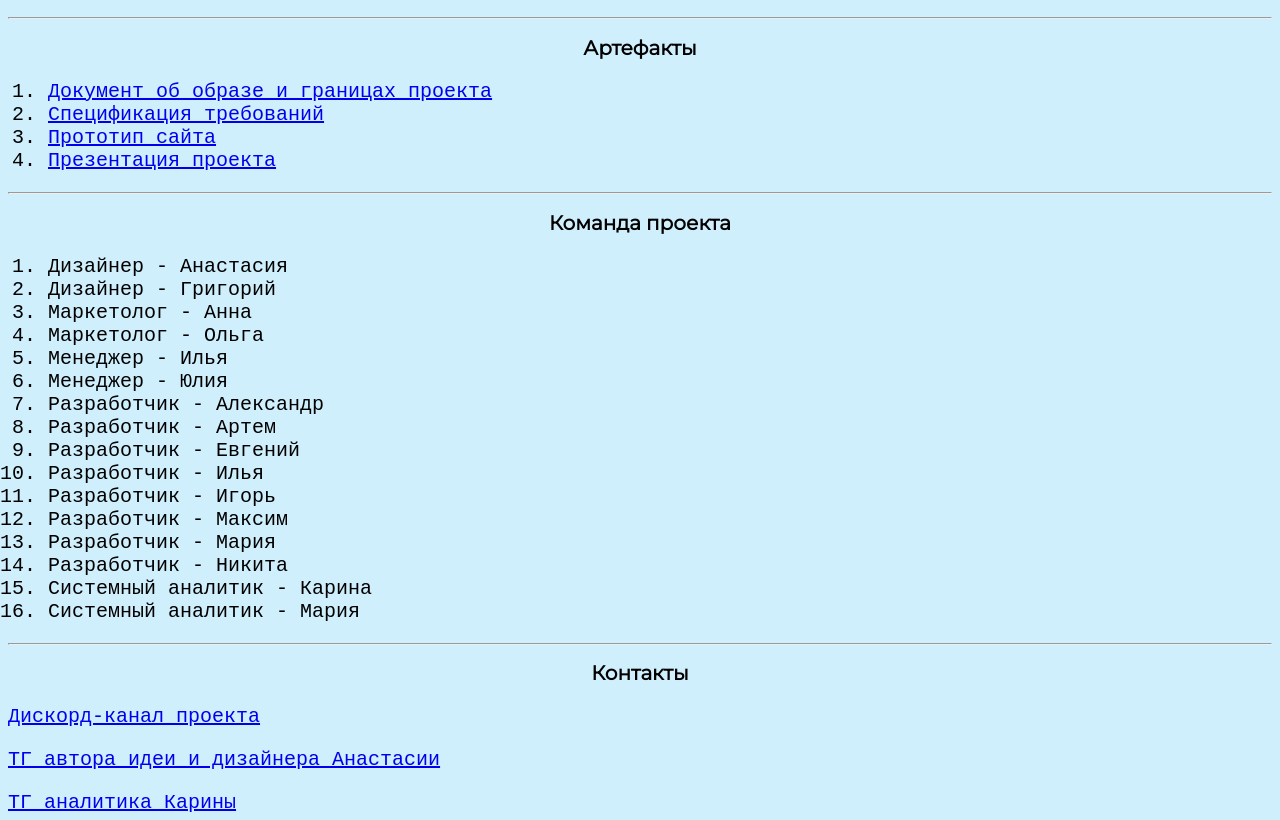
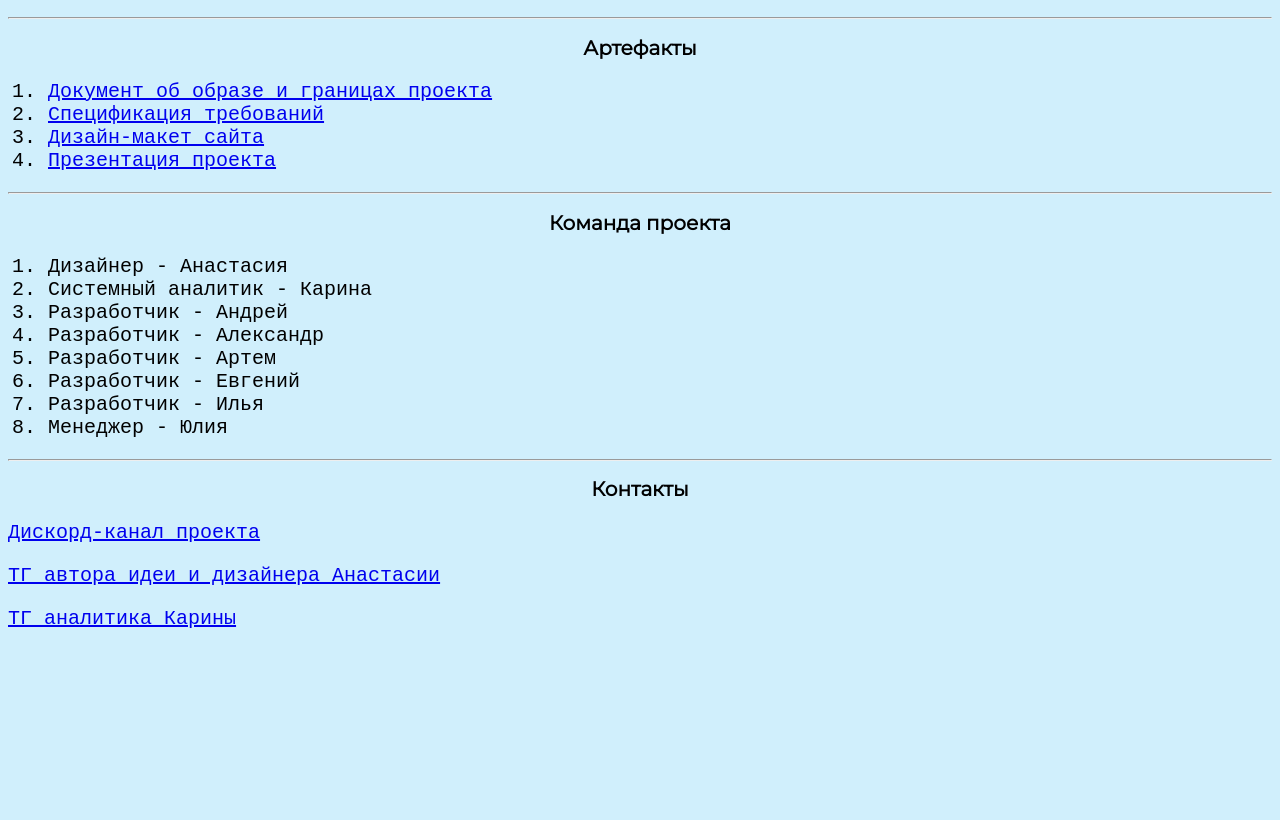
Before and after one commit to KarinaVM/softmain_process, a plain HTML site: page index.html in a window 1280 px wide. Shown: the part 407-1227 px from the top of the page. After the commit the page ends 1111 px from the top, so only its background shows below. Drawn offline with Linux system fonts and the light colour scheme; a web font is replaced by a local one.

Commit message:
true edits

```diff
--- a/index.html
+++ b/index.html
@@ -69,10 +69,10 @@
     <section>
         <h2>Артефакты</h2>
         <ol>
-            <li><a href="https://docs.google.com/document/d/1KKlBpm5vk27dRyWb_-CNyDu5TozOJeON/edit?usp=sharing&ouid=116890481909750466622&rtpof=true&sd=true">Документ об образе и границах проекта</a></li>
+            <li><a href="https://docs.google.com/document/d/1KKlBpm5vk27dRyWb_-CNyDu5TozOJeON/edit?usp=share_link&ouid=116890481909750466622&rtpof=true&sd=true">Документ об образе и границах проекта</a></li>
             <li><a href="https://docs.google.com/document/d/18wdplJfoD5cU-YduY7OeatsflRArR4Et/edit?usp=sharing&ouid=116890481909750466622&rtpof=true&sd=true">Спецификация требований</a></li>
-            <li><a href="https://www.figma.com/file/MpSVG2gSav1o9iVIaQUhRN/SoftMain%2FSite?node-id=888%3A7299">Прототип сайта</a></li>
-            <li><a href="https://docs.google.com/presentation/d/1PGDt8jx6Z4nQDM4U3qrIxRlDTiX9Kexr/edit?usp=sharing&ouid=116890481909750466622&rtpof=true&sd=true">Презентация проекта</a></li>
+            <li><a href="https://www.figma.com/file/MpSVG2gSav1o9iVIaQUhRN/SoftMain%2FSite?node-id=888%3A7299&t=viNi51H4n62nTA5t-1">Дизайн-макет сайта</a></li>
+            <li><a href="https://docs.google.com/presentation/d/13OhHFto9R4xslVx5ggKw1ywI18Vs0Sy7/edit?usp=share_link&ouid=116890481909750466622&rtpof=true&sd=true">Презентация проекта</a></li>
                    </ol>
     </section>
     <hr>
@@ -80,21 +80,13 @@
         <h2>Команда проекта</h2>
         <ol>
             <li>Дизайнер - Анастасия</li>
-            <li>Дизайнер - Григорий</li>
-            <li>Маркетолог - Анна</li>
-            <li>Маркетолог - Ольга</li>
-            <li>Менеджер - Илья</li>
-            <li>Менеджер - Юлия</li>
+            <li>Системный аналитик - Карина</li>
+            <li>Разработчик - Андрей</li>
             <li>Разработчик - Александр</li>
             <li>Разработчик - Артем</li>
             <li>Разработчик - Евгений</li>
             <li>Разработчик - Илья</li>
-            <li>Разработчик - Игорь</li>
-            <li>Разработчик - Максим</li>
-            <li>Разработчик - Мария</li>
-            <li>Разработчик - Никита</li>
-            <li>Системный аналитик - Карина</li>
-            <li>Системный аналитик - Мария</li>
+            <li>Менеджер - Юлия</li>
 
         </ol>
     </section>
```
